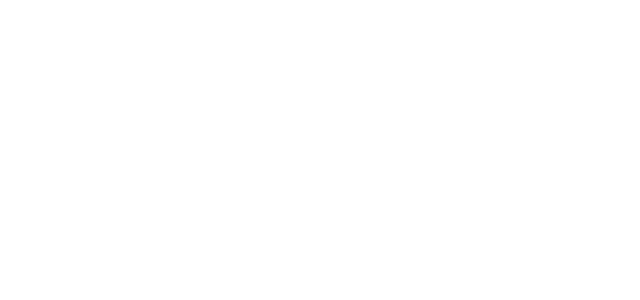
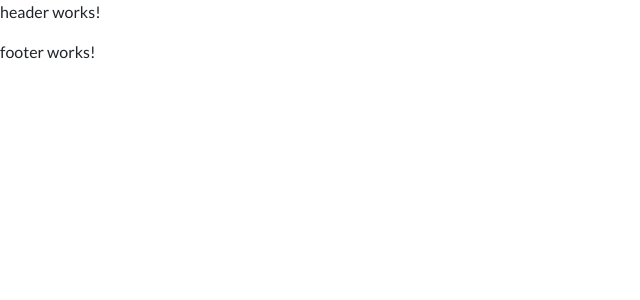
Before and after one commit to DoelGm/theLuxor-, an Angular app: page / in a window 1280 px wide. Shown: the top 300 px of the page, without its empty margins (0-640 px from the left). Built offline with nearby package versions, Linux system fonts and the light colour scheme.

Commit message:
Configuracion basica del front

```diff
--- a/src/app/app.component.html
+++ b/src/app/app.component.html
@@ -1 +1,3 @@
+<app-header></app-header>
 <router-outlet/>
+<app-footer></app-footer>
--- a/src/app/app.component.ts
+++ b/src/app/app.component.ts
@@ -1,9 +1,11 @@
 import { Component } from '@angular/core';
 import { RouterOutlet } from '@angular/router';
+import { HeaderComponent } from "./components/header/header.component";
+import { FooterComponent } from "./components/footer/footer.component";
 
 @Component({
   selector: 'app-root',
-  imports: [RouterOutlet],
+  imports: [RouterOutlet, HeaderComponent, FooterComponent],
   templateUrl: './app.component.html',
   styleUrl: './app.component.css'
 })
```
